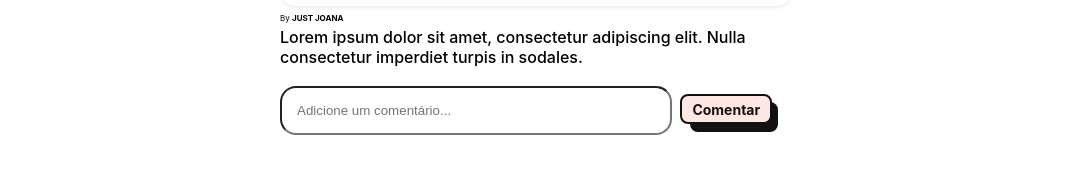
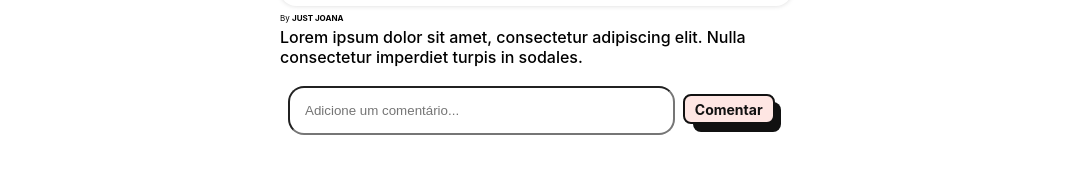
Before and after one commit to FocusOnTheFuture/just-joana, a React (Create React App) app: page / in a window 1280 px wide. Shown: the part 985-1157 px from the top of the page, without its empty margins (104-1175 px from the left). Built offline with nearby package versions, Linux system fonts and the light colour scheme.

Commit message:
add comment press enter

```diff
--- a/src/Components/CommentSection/commentsection.module.scss
+++ b/src/Components/CommentSection/commentsection.module.scss
@@ -22,3 +22,7 @@ input {
 
     box-shadow: rgba(9, 30, 66, 0.25) 0px 4px 8px -2px, rgba(9, 30, 66, 0.08) 0px 0px 0px 1px;
 }
+
+.containerInput {
+    margin-left: 0.5rem;
+}
--- a/src/Components/CommentSection/index.tsx
+++ b/src/Components/CommentSection/index.tsx
@@ -18,6 +18,15 @@ const CommentSection = () => {
     }
   };
 
+  const handleKeyDown = (event: { key: string; }) => {
+    if (event.key === "Enter") {
+      // Lógica para lidar com o envio do formulário
+      console.log("Formulário enviado com Enter!");
+      // Você pode chamar a função de envio do formulário ou executar qualquer outra ação desejada
+      handleAddComment();
+    }
+  };
+
   return (
     <div>
       {/* Seção de Comentários */}
@@ -33,6 +42,7 @@ const CommentSection = () => {
           type="text"
           value={newComment}
           onChange={(e) => setNewComment(e.target.value)}
+          onKeyDown={handleKeyDown}
           placeholder="Adicione um comentário..."
         />
 
```
